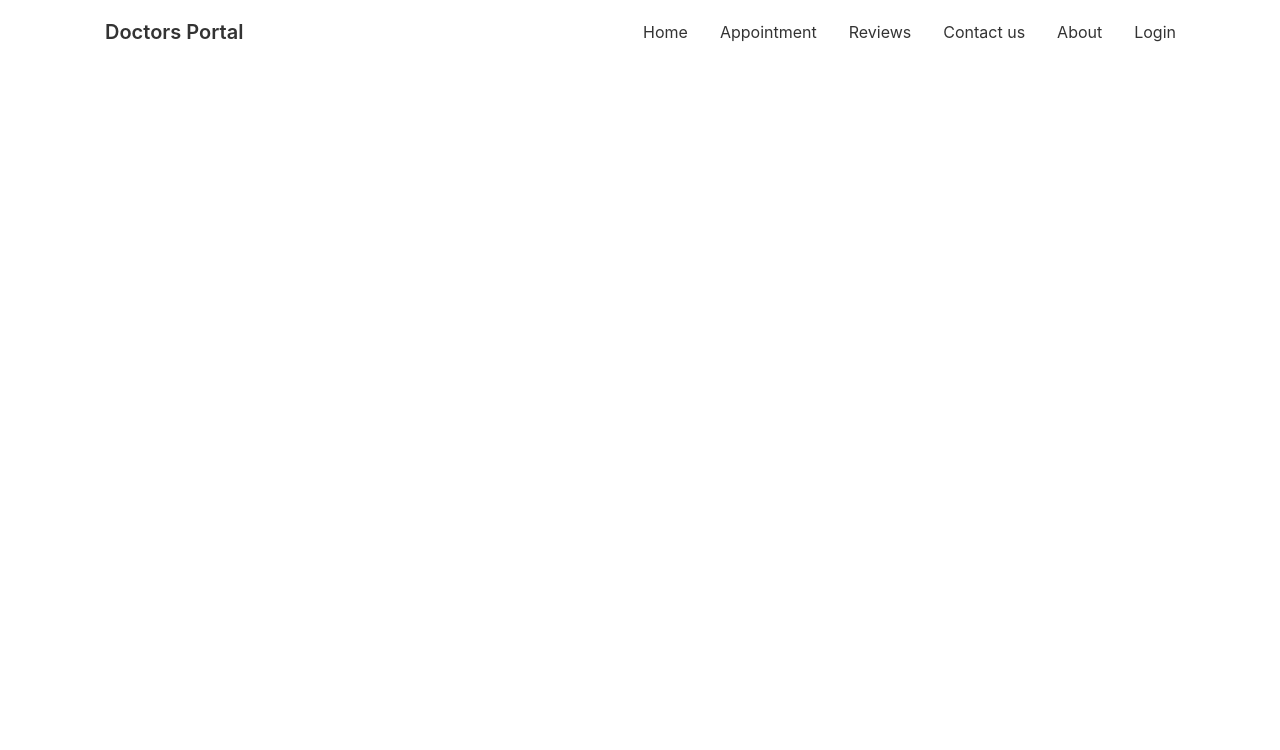
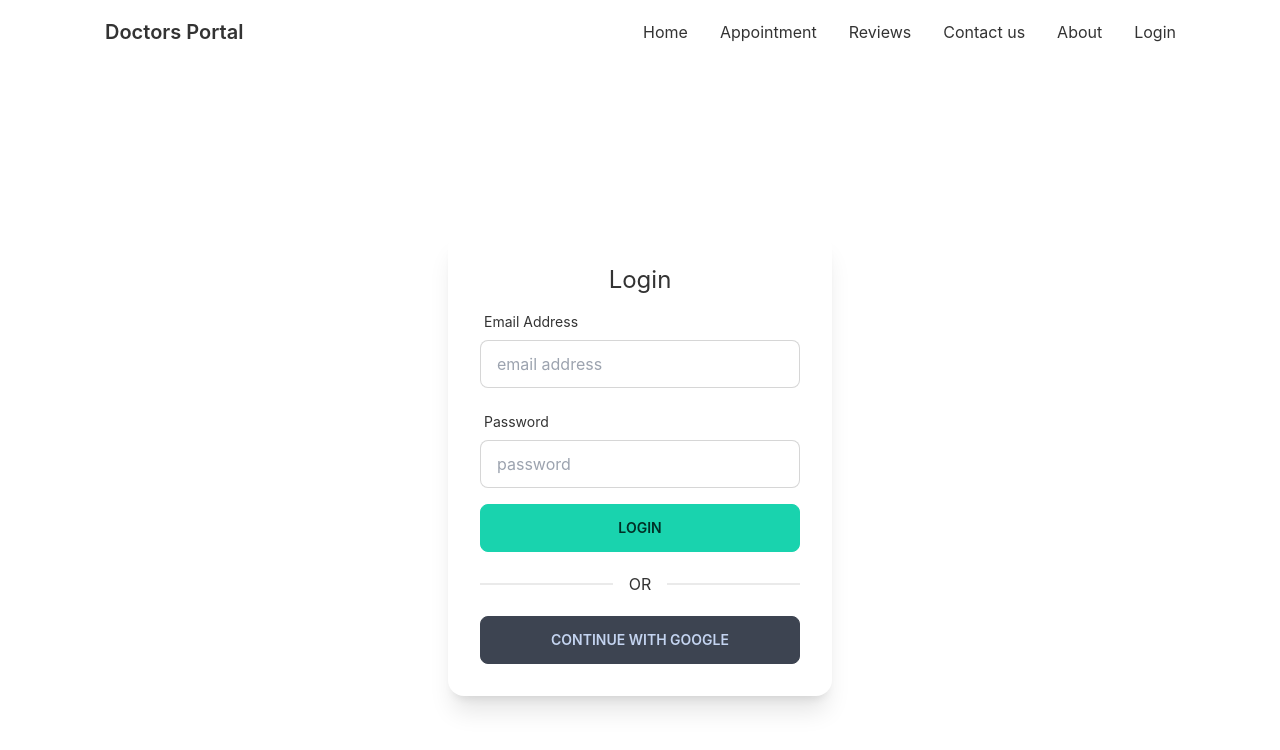
Before and after one commit to mubarakmohin1/Doctors-portal, a React (Create React App) app: page /login in a window 1280 px wide. Shown: the top 750 px of the page. Built offline with nearby package versions, Linux system fonts and the light colour scheme; no server answers.

Commit message:
login form desgindes by react hok form

```diff
--- a/package.json
+++ b/package.json
@@ -12,6 +12,7 @@
     "react-day-picker": "^8.0.4",
     "react-dom": "^18.1.0",
     "react-firebase-hooks": "^5.0.3",
+    "react-hook-form": "^7.31.1",
     "react-router-dom": "^6.3.0",
     "react-scripts": "5.0.1",
     "web-vitals": "^2.1.4"
--- a/src/Pages/Login/Login.js
+++ b/src/Pages/Login/Login.js
@@ -1,9 +1,78 @@
 import React from 'react';
+import { useSignInWithGoogle } from 'react-firebase-hooks/auth';
+import auth from '../../firebase.init'
+import { useForm } from "react-hook-form";
+const Login = () => {
+    const [signInWithGoogle, user, loading, error] = useSignInWithGoogle(auth);
+    const { register, formState: { errors }, handleSubmit } = useForm();
+    const onSubmit = data => console.log(data);
+    return (
+        <div className='flex h-screen justify-center items-center'>
+            <div className="card w-96 bg-base-100 shadow-xl">
+                <div className="card-body">
+                    <h2 className="text-center text-2xl">Login</h2>
+                    <form onSubmit={handleSubmit(onSubmit)}>
+                        <div className="form-control w-full max-w-xs">
+                            <label className="label">
+                                <span className="label-text">Email Address</span>
 
-const Login = () => {
-    return (
-        <div>
+                            </label>
+                            <input
+                                type="email"
+                                placeholder="email address"
+                                className="input input-bordered w-full max-w-xs"
+                                {...register("email", {
+                                    required: {
+                                        value: true,
+                                        message: 'Email is Required'
+                                    },
+                                    pattern: {
+                                        value: /[A-Za-z]{3}/,
+                                        message: 'Provide a valid email!!'
+                                    }
+                                })}
+                            />
+                            <label className="label">
+                                {errors.email?.type === 'required' && <span className="label-text-alt text-red-500">{errors.email.message}</span>}
+                                {errors.email?.type === 'pattern' && <span className="label-text-alt text-red-500">{errors.email.message}</span>}
 
+
+                            </label>
+                        </div>
+                        <div className="form-control w-full max-w-xs">
+                            <label className="label">
+                                <span className="label-text">Password</span>
+
+                            </label>
+                            <input
+                                type="password"
+                                placeholder="password"
+                                className="input input-bordered w-full max-w-xs"
+                                {...register("password", {
+                                    required: {
+                                        value: true,
+                                        message: 'Password is Required'
+                                    },
+                                    minLength: {
+                                        value:4,
+                                        message: 'Provide a valid 4 digit password!!'
+                                    }
+                                })}
+                            />
+                            <label className="label">
+                                {errors.password?.type === 'required' && <span className="label-text-alt text-red-500">{errors.password.message}</span>}
+                                {errors.password?.type === 'minLength' && <span className="label-text-alt text-red-500">{errors.password.message}</span>}
+
+
+                            </label>
+                        </div>
+                        <input value='Login' className='btn btn-secondary w-full max-w-xs' type="submit" />
+                    </form>
+
+                    <div className="divider">OR</div>
+                    <button onClick={() => signInWithGoogle()} className="btn">Continue With Google</button>
+                </div>
+            </div>
         </div>
     );
 };
```
Also changed, not shown: 1 other file (tests, documents, lock files or other folders).
